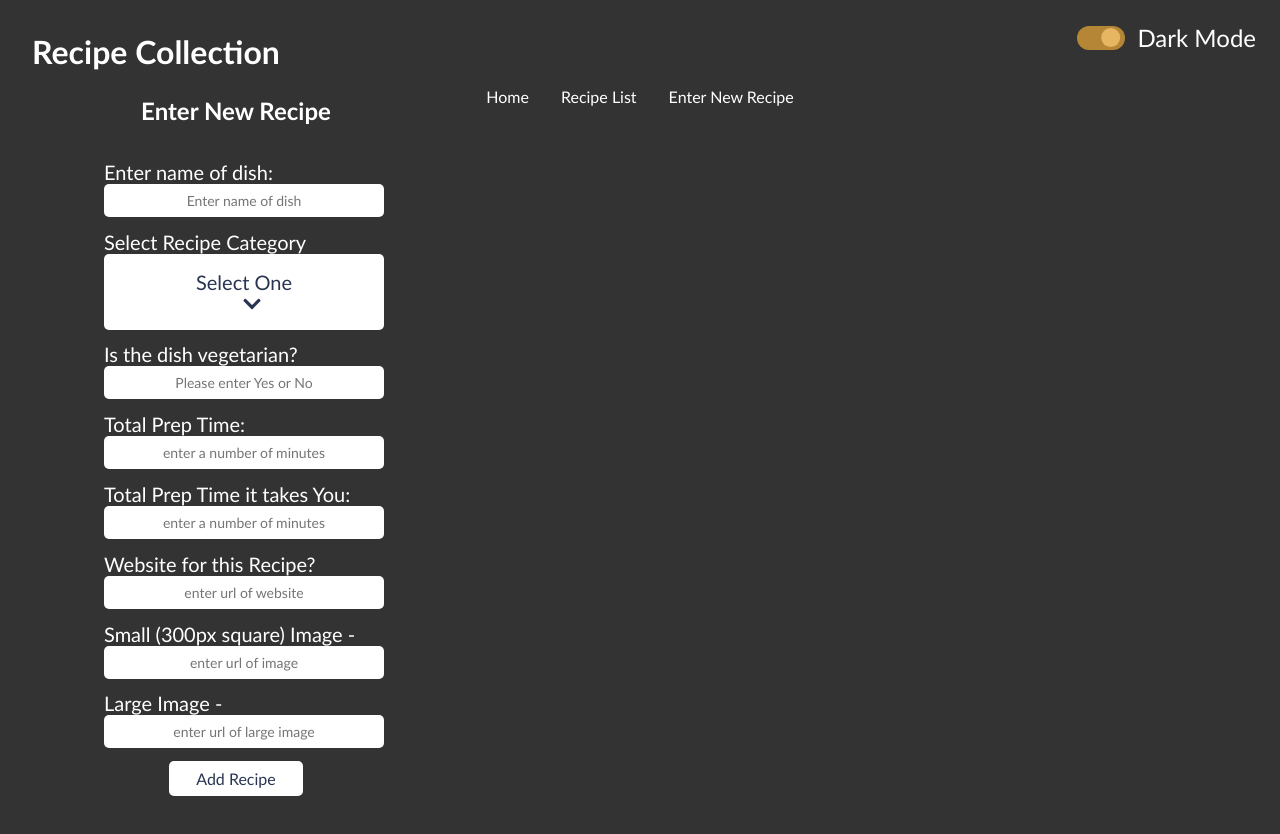
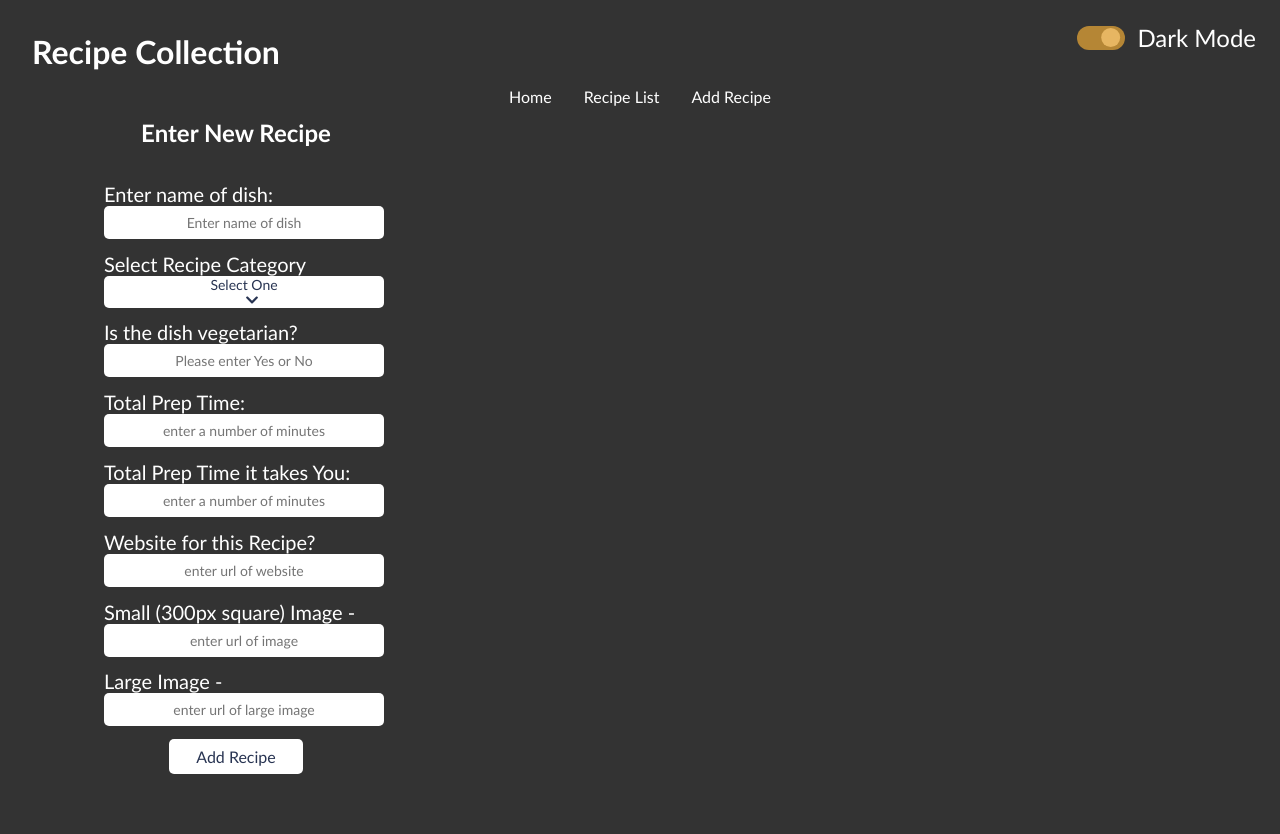
Before and after one commit to jawajamaa/react-project-recipe, a React (Create React App) app: page /NewRecipe in a window 1280 px wide. Shown: the top 834 px of the page. Built offline with nearby package versions, Linux system fonts and the light colour scheme; data requests are answered from the project's data file.

Commit message:
styling, AddRecipe much improved; no recipe filters yet

```diff
--- a/src/MyContext.js
+++ /dev/null
@@ -1,4 +0,0 @@
-// import { createContext } from "react";
-
-// export const DarkMode = createContext(true);
-// export const RecipesContext = createContext([]);
--- a/src/components/Dropdown/DropdownButton.css
+++ b/src/components/Dropdown/DropdownButton.css
@@ -1,28 +1,13 @@
-/* .dropdown-btn{
-    display: flex;
-    align-items: center;
-    width: fit-content;
-    padding: 1rem;
-    background-color: var(--light-background-color);
-    background-color: rgb(250, 250, 250);
-    border-radius: 5px;
-    box-shadow: rgba(149, 157, 165, 0.2) 0px 8px 24px;
-    cursor: pointer;
-} */
-
 .dropdown-btn-dark{
     display: flex;
     flex-direction: column;
     align-items: center;
     width: 100%;
-    /* width: fit-content; */
-    padding: 1rem;
+    height: 32px;
     background-color: white;
-    /* background-color: var(--background-color); */
     color: var(--secondary-text-color);
-    /* color: var(--primary-text-color); */
+    font-size: 14px;
     border-radius: 5px;
-    /* box-shadow: rgba(149, 157, 165, 0.2) 0px 8px 24px; */
     cursor: pointer;
 
 }
@@ -31,31 +16,17 @@
     flex-direction: column;
     align-items: center;
     width: 100%;
-    /* height: 50%; */
-    /* width: fit-content; */
     padding: 1rem;
     background-color: white;
-    /* background-color: var(--light-background-color); */
     border-radius: 5px;
-    /* box-shadow: rgba(149, 157, 165, 0.2) 0px 8px 24px; */
     cursor: pointer;
 }
-
-/* .dropdown-icon{
-    display: flex;
-    align-items: center;
-    justify-content: center;
-    margin-left: 1rem;
-    background-color: var(--secondary-text-color);
-    color:var(--primary-text-color);
-} */
 
 .dropdown-icon-dark{
     display: flex;
     align-items: center;
     justify-content: center;
     margin-left: 1rem;
-    /* background-color: var(--secondary-text-color); */
     color:var(--secondary-text-color);
 }
 
@@ -64,8 +35,6 @@
     align-items: center;
     justify-content: center;
     margin-left: 1rem;
-    /* background-color: var(--secondary-text-color);
-    color:var(--primary-text-color); */
 }
 
 .button-open{
--- a/src/components/Dropdown/DropdownButton.js
+++ b/src/components/Dropdown/DropdownButton.js
@@ -4,7 +4,6 @@ import { useTheme } from "../../ThemeContext";
 import "./DropdownButton.css";
 
 const DropdownButton = forwardRef(({ buttonText, open, toggleDropdown }, ref) => {
-// function DropdownButton({ buttonText, open, ref, toggleDropdown }) {
     const { isDark } = useTheme();
     const dropdownIconClass = `dropdown-icon-${isDark ? "dark" : "light"}`;
     const dropdownBtnClass = `dropdown-btn-${isDark ? "dark" : "light"}`;
@@ -17,9 +16,7 @@ const DropdownButton = forwardRef(({ buttonText, open, toggleDropdown }, ref) =>
                 ref = { ref }
             >
                 { buttonText }
-                {/* { children } */}
                 <span className = { dropdownIconClass }>
-                {/* <span className = "dropdown-icon"> */}
                     {open ? <FaChevronUp /> : <FaChevronDown />}
                 </span>
             </div>
--- a/src/components/Dropdown/DropdownContent.css
+++ b/src/components/Dropdown/DropdownContent.css
@@ -1,6 +1,5 @@
 .dropdown-content{
     position: absolute;
-    /* min-width: 100%; */
     display: flex;
     flex-direction: column;
     align-items: center;
--- a/src/components/Dropdown/DropdownContent.js
+++ b/src/components/Dropdown/DropdownContent.js
@@ -2,10 +2,6 @@ import React, { forwardRef } from "react";
 import "./DropdownContent.css";
 
 const DropdownContent = forwardRef(({ content, dropdownTop, open }, ref) => {
-// function DropdownContent({ content, ref, open }) {
-
-    // console.log(children)
-    // console.log(content)
 
     return(
         <div
--- a/src/components/NavBar.js
+++ b/src/components/NavBar.js
@@ -63,7 +63,7 @@ function NavBar() {
                                 to = "./NewRecipe"
                                 onClick = { handleClick }
                             >
-                                Enter New Recipe
+                                Add Recipe
                             </NavLink>
                         </li>
                     </ul>
--- a/src/components/RecipeOverlay.js
+++ b/src/components/RecipeOverlay.js
@@ -1,19 +1,14 @@
 import React from "react";
 import { NavLink, useParams} from "react-router-dom";
-// import { useTheme } from "../ThemeContext";
 import { useRecipes } from "../RecipesContext";
 import "./RecipeOverlay.css";
 
 function RecipeOverlay() {
-    // const { recipes } = useContext(RecipesContext);
     const { recipes } = useRecipes();
     const { id } = useParams();
 
-    console.log(id)
-    console.log(recipes)
     const foundRecipe = recipes.find(recipe => recipe.id === id)
 
-    console.log(foundRecipe)
     return(
         <div className = "overlay">
             <NavLink
```
Also changed, not shown: src/components/Home.css (+0 -8 lines), src/components/Home.js (+0 -8 lines), src/components/NewRecipe.css (+0 -9 lines), src/components/Toggle.css (deleted).
